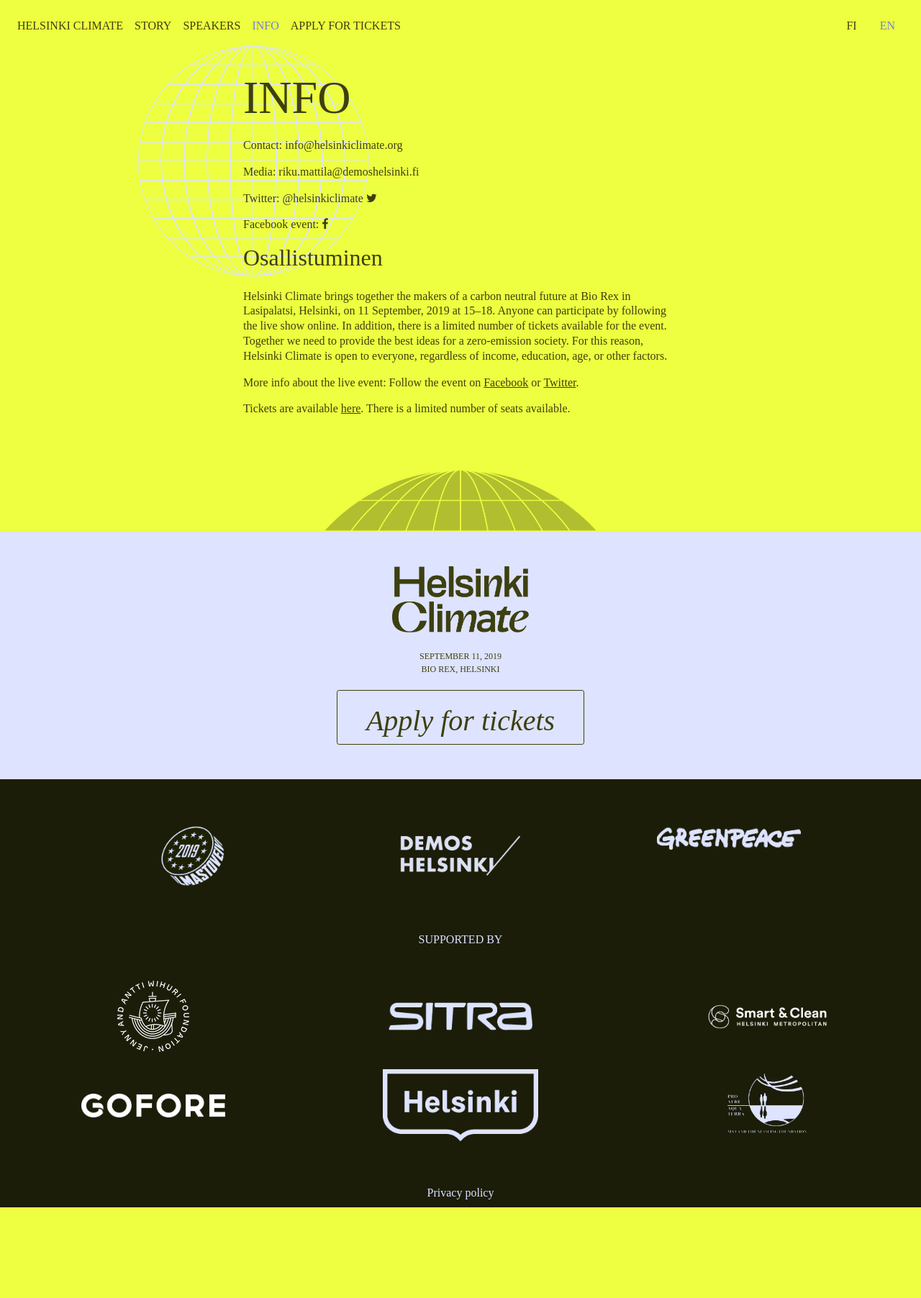
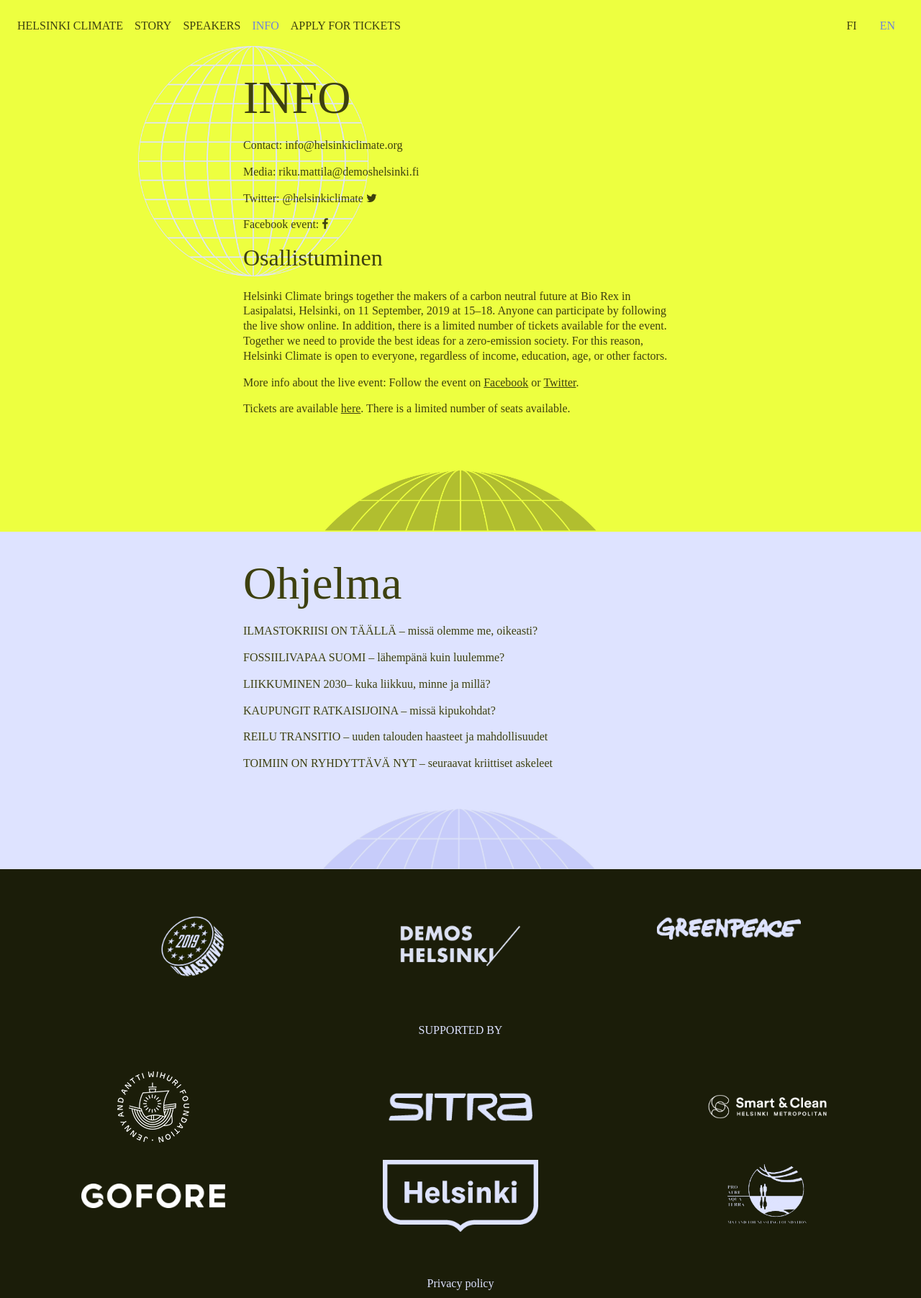
Before and after one commit to ilmastoveivi/helsinkiclimate-v2, a Jekyll site: the page built from info.md, in a window 1280 px wide. Shown: the whole page at 72% size. Built offline with Jekyll 4.4.1, drawn with Linux system fonts in a browser that asks for light colours; some web fonts are replaced; our own code applies the rules of GitHub Pages for plain Markdown files; before the commit the page ends 1678 px from its top, so only the background shows below that.

Commit message:
Update about.html

```diff
--- /dev/null
+++ b/_includes/program_en.md
@@ -0,0 +1,14 @@
+
+# Ohjelma
+
+ILMASTOKRIISI ON TÄÄLLÄ – missä olemme me, oikeasti?
+
+FOSSIILIVAPAA SUOMI – lähempänä kuin luulemme?
+
+LIIKKUMINEN 2030– kuka liikkuu, minne ja millä?
+
+KAUPUNGIT RATKAISIJOINA – missä kipukohdat?
+
+REILU TRANSITIO – uuden talouden haasteet ja mahdollisuudet
+
+TOIMIIN ON RYHDYTTÄVÄ NYT – seuraavat kriittiset askeleet
--- a/_layouts/about.html
+++ b/_layouts/about.html
@@ -12,22 +12,20 @@
           </div>
         <section id="apply-tickets">
           <div class="content-container">
-            <div class="col-xl-6 col-sm-12 text-center">
-                <div class="mt-4">
-                  <img src="/resources/img/logos/helsinki_climate_logo.png" id="helsinki-small-logo" alt="Helsinki Climate">
-                </div>
-                <div class="small-font mt-4 text-uppercase">
-                    {{ page.event-date }}
-                </div>
-                <div class="small-font text-uppercase mb-1">
-                  {{ page.event-location }}
-                </div>
-            </div>
-            <div class="mt-3">
-              <a href="https://forms.gle/WSNVKP1KUHJLw6U4A" class="page-scroll btn btn-xl">{{page.apply-tickets}}</a>
-            </div>
+            {% if page.lang == "en"  %}
+              {% capture my_include %}
+                {% include program_en.md %}
+              {% endcapture %}
+            {% else %}
+              {% capture my_include %}
+                {% include program.md %}
+              {% endcapture %}
+            {% endif %}
+            {{ my_include | markdownify }}
           </div>
+          <div class="top-earth-bg  top-earth-blue"></div>
         </section>
+
     </div>
 
   </div>
--- a/css/style.scss
+++ b/css/style.scss
@@ -135,7 +135,8 @@
 }
 
 #apply-tickets {
-  padding-bottom: 3rem;
+  padding-bottom: 0rem;
+  justify-content: flex-start;
 }
 #apply-tickets  .small-font{
   font-size: 0.75rem;
@@ -251,11 +252,6 @@
 
 #about #apply-tickets {
   background-color: $light-blue-color;
-  .content-container {
-    display: flex;
-    flex-flow: column;
-    align-items: center;
-  }
 }
 
 blockquote {
@@ -569,7 +565,7 @@
   max-width: 1300px;
 }
 
-#speakers, #about{
+#speakers, #about #about-section{
   h1 {
     text-transform: uppercase;
   }
```
Also changed, not shown: _includes/program.md (added, +15 -0 lines).
